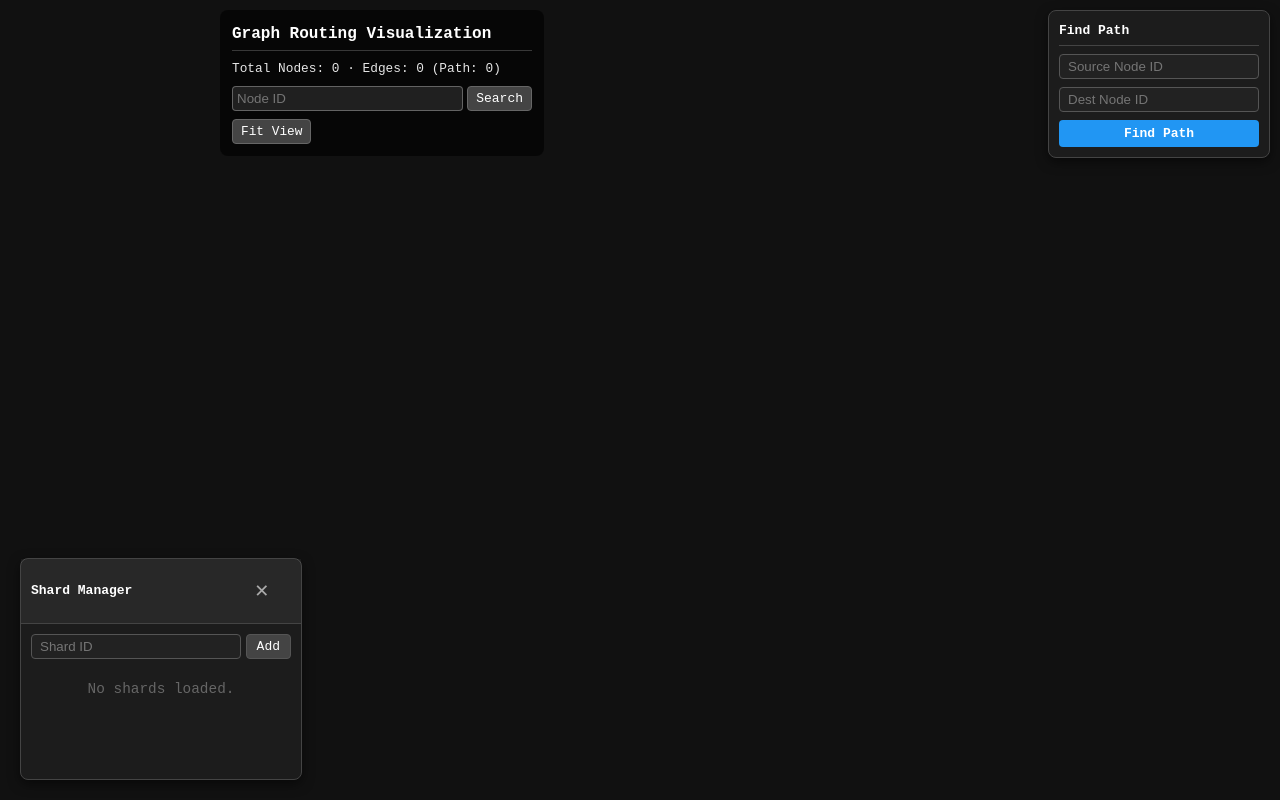
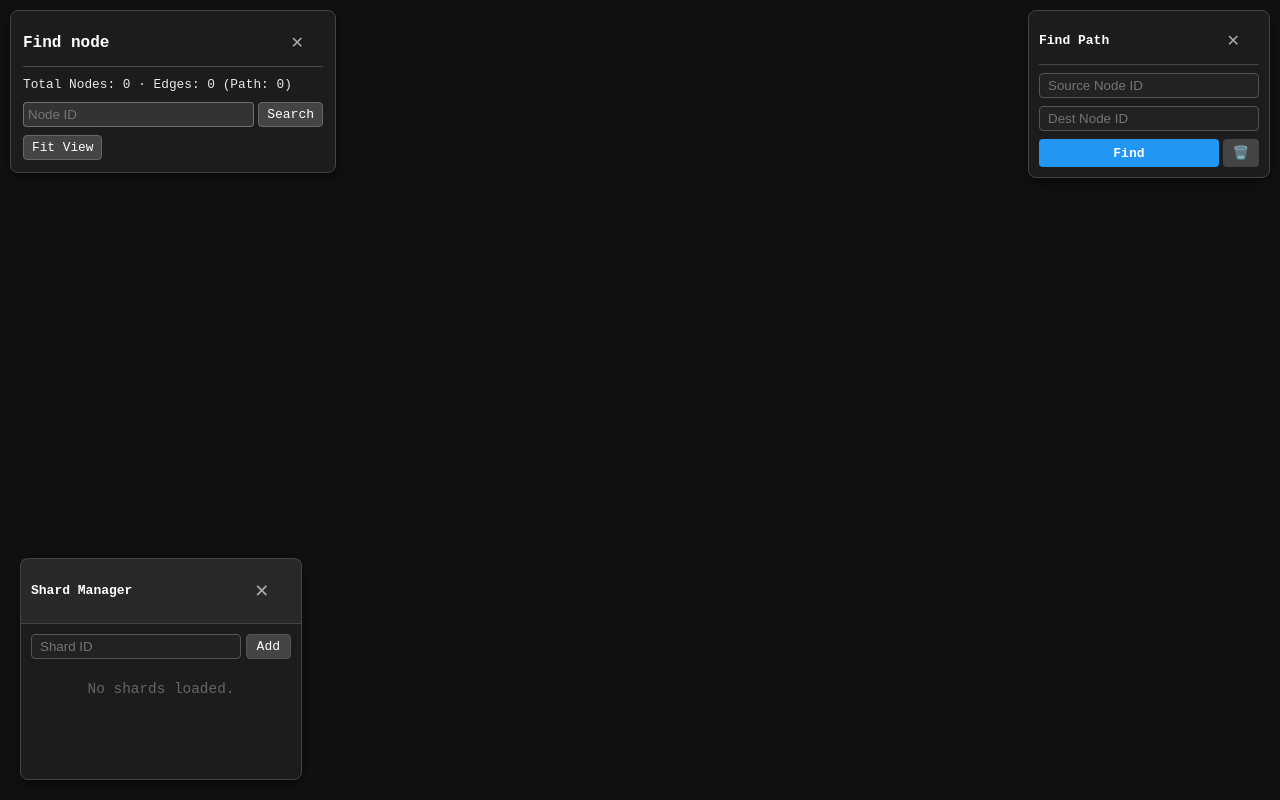
Before and after one commit to czechuuu/distributed-graph-routing, a React app in the folder frontend/: page / in a window 1280 px wide. Built offline with nearby package versions, Linux system fonts and the light colour scheme; the HTML template or start-up script is replaced by a standard one.

Commit message:
qol ui features

```diff
--- a/frontend/src/App.tsx
+++ b/frontend/src/App.tsx
@@ -13,9 +13,14 @@ import { computeContraction } from './domain/pathLogic';
 function App() {
   const [overlayGraph, setOverlayGraph] = useState<OverlayGraph>({ bridges: [], shortcuts: [] });
   const [selectedNode, setSelectedNode] = useState<NodeLocation | null>(null);
-  const [searchId, setSearchId] = useState('');
   const [activePath, setActivePath] = useState<NodeLocation[] | null>(null);
   const [isPathLoading, setIsPathLoading] = useState(false);
+  const [searchId, setSearchId] = useState('');
+
+  // QOL State
+  const [pathSourceId, setPathSourceId] = useState('');
+  const [pathTargetId, setPathTargetId] = useState('');
+  const [isStatsCollapsed, setIsStatsCollapsed] = useState(false);
   const graphRef = useRef<GraphRendererHandle>(null);
 
   // Shard State
@@ -139,54 +144,55 @@ function App() {
     }
   };
 
-  const handleFindPath = async (src: string, dst: string) => {
+  const handleFindPath = async () => {
+    if (!pathSourceId || !pathTargetId) return;
     setIsPathLoading(true);
     try {
-      const path = await providerRef.current.findPath(src, dst);
+      const path = await providerRef.current.findPath(pathSourceId, pathTargetId);
       setActivePath(path);
 
-      // Auto-load & set mode for relevant shards
-      const shardsInPath = new Set(path.map(n => n.shard_id));
-      const needed = Array.from(shardsInPath);
+      // Auto-unhide shards involved in path
+      const involvedShardIds = new Set(path.map(n => n.shard_id));
 
-      // We can't auto-fetch all inside 'setManagedShards' easily with async.
-      // For now, let's just ensure they are managed.
-      // Best effort: switch existing to PATH mode if NONE.
-      setManagedShards(prev => {
-        const next = [...prev];
-        needed.forEach(sid => {
-          const idx = next.findIndex(s => s.id === sid);
-          if (idx >= 0) {
-            // If hidden, switch to PATH
-            if (next[idx].mode === 'NONE') next[idx] = { ...next[idx], mode: 'PATH' };
-          } else {
-            // Add new shard in ALL mode? Or PATH mode?
-            // Let's add in PATH mode to not overwhelm.
-            next.push({ id: sid, mode: 'PATH' });
-            // IMPORTANT: We need to trigger fetch!
-            // This simple set state won't fetch.
-            // We should call handleAddShard logic.
+      // 1. Trigger add for missing shards
+      involvedShardIds.forEach(sid => {
+        const isManaged = managedShards.some(s => s.id === sid);
+        if (!isManaged) {
+          handleAddShard(sid, 'PATH');
         }
       });
-        return next;
-      });
 
-      // Trigger fetches for missing
-      needed.forEach(sid => {
-        if (!shardCache.has(sid)) handleAddShard(sid, 'PATH');
-      });
+      // 2. Switch hidden shards to PATH mode
+      setManagedShards(prev => prev.map(s => {
+        if (involvedShardIds.has(s.id) && s.mode === 'NONE') {
+          return { ...s, mode: 'PATH' };
+        }
+        return s;
+      }));
 
     } catch (e) {
-      alert('Path validation failed or error: ' + e);
+      alert('Error finding path: ' + e);
       setActivePath(null);
     } finally {
       setIsPathLoading(false);
     }
   };
 
+  const handleClearPath = () => {
+    setActivePath(null);
+  };
+
   return (
     <div className="App">
-      <PathControl onFindPath={handleFindPath} isLoading={isPathLoading} />
+      <PathControl
+        sourceId={pathSourceId}
+        targetId={pathTargetId}
+        onSetSource={setPathSourceId}
+        onSetTarget={setPathTargetId}
+        onFindPath={handleFindPath}
+        onClearPath={handleClearPath}
+        isLoading={isPathLoading}
+      />
 
       <GraphRenderer
         ref={graphRef}
@@ -198,38 +204,48 @@ function App() {
         pathEdges={pathEdges}
         pathNodes={pathNodesSet}
       />
-      {/* ... (stats div) ... */}
-      <div style={{
-        /* ... existing style ... */
-        display: 'none' // Optionally hide if reusing new PathControl?
-        // No, keep stats.
+
+      {isStatsCollapsed ? (
+        <button
+          onClick={() => setIsStatsCollapsed(false)}
+          title="Open Stats & Search"
+          style={{
+            position: 'fixed', top: 10, left: 10,
+            background: '#333', color: 'white',
+            border: '1px solid #555', borderRadius: '50%',
+            width: '40px', height: '40px', fontSize: '20px',
+            cursor: 'pointer', zIndex: 9999,
+            display: 'flex', alignItems: 'center', justifyContent: 'center',
+            boxShadow: '0 4px 6px rgba(0,0,0,0.3)'
           }}
         >
-        {/* ... (Searchbox etc) ... */}
-      </div>
-
-      {/* Re-using existing overlays logic implicitly by not deleting it */}
-
+          🔍
+        </button>
+      ) : (
         <div style={{
           position: 'fixed',
           top: 10,
-        left: 220, // Moved to allow PathControl
+          left: 10,
           width: '300px',
           color: 'white',
-        background: 'rgba(0,0,0,0.6)',
+          background: 'rgba(30,30,30,0.95)',
           padding: '12px',
           borderRadius: '8px',
-        pointerEvents: 'none',
-        userSelect: 'none',
           zIndex: 9999,
           backdropFilter: 'blur(4px)',
           fontFamily: 'monospace',
           display: 'flex',
           flexDirection: 'column',
-        gap: '8px'
+          gap: '8px',
+          boxShadow: '0 4px 12px rgba(0,0,0,0.5)',
+          border: '1px solid #444'
         }}>
-        <div style={{ fontWeight: 'bold', fontSize: '1rem', borderBottom: '1px solid rgba(255,255,255,0.2)', paddingBottom: '4px' }}>
-          Graph Routing Visualization
+          <div style={{
+            fontWeight: 'bold', fontSize: '1rem', borderBottom: '1px solid rgba(255,255,255,0.2)', paddingBottom: '4px',
+            display: 'flex', justifyContent: 'space-between', alignItems: 'center'
+          }}>
+            <span>Find node</span>
+            <button onClick={() => setIsStatsCollapsed(true)} style={{ background: 'transparent', border: 'none', color: '#aaa', cursor: 'pointer' }}>✕</button>
           </div>
 
           <div style={{ fontSize: '0.8rem', opacity: 0.9 }}>
@@ -244,25 +260,11 @@ function App() {
               value={searchId}
               onChange={(e) => setSearchId(e.target.value)}
               onKeyDown={(e) => { if (e.key === 'Enter') handleSearch(); }}
-            style={{
-              background: 'rgba(255,255,255,0.1)',
-              border: '1px solid rgba(255,255,255,0.3)',
-              color: 'white',
-              borderRadius: '4px',
-              padding: '4px',
-              flex: 1
-            }}
+              style={{ background: 'rgba(255,255,255,0.1)', border: '1px solid rgba(255,255,255,0.3)', color: 'white', borderRadius: '4px', padding: '4px', flex: 1 }}
             />
             <button
               onClick={handleSearch}
-            style={{
-              background: '#444',
-              color: 'white',
-              border: '1px solid #666',
-              borderRadius: '4px',
-              padding: '4px 8px',
-              cursor: 'pointer'
-            }}
+              style={{ background: '#444', color: 'white', border: '1px solid #666', borderRadius: '4px', padding: '4px 8px', cursor: 'pointer' }}
             >
               Search
             </button>
@@ -270,36 +272,37 @@ function App() {
 
           <button
             onClick={() => graphRef.current?.resetView()}
-          style={{
-            pointerEvents: 'auto',
-            background: '#444',
-            color: 'white',
-            border: '1px solid #666',
-            borderRadius: '4px',
-            padding: '4px 8px',
-            fontSize: '0.8rem',
-            cursor: 'pointer',
-            alignSelf: 'flex-start'
-          }}
+            style={{ background: '#444', color: 'white', border: '1px solid #666', borderRadius: '4px', padding: '4px 8px', fontSize: '0.8rem', cursor: 'pointer', alignSelf: 'flex-start' }}
           >
             Fit View
           </button>
 
           {selectedNode && (
-          <div style={{
-            marginTop: '8px',
-            paddingTop: '8px',
-            borderTop: '1px solid rgba(255,255,255,0.2)',
-            fontSize: '0.85rem'
-          }}>
+            <div style={{ marginTop: '8px', paddingTop: '8px', borderTop: '1px solid rgba(255,255,255,0.2)', fontSize: '0.85rem' }}>
               <div style={{ fontWeight: 'bold', marginBottom: '4px' }}>Selected Node</div>
               <div>ID: {selectedNode.node_id}</div>
               <div>Shard: {selectedNode.shard_id}</div>
               <div>Type: {selectedNode.type}</div>
               <div>Loc: ({selectedNode.x.toFixed(1)}, {selectedNode.y.toFixed(1)})</div>
+
+              <div style={{ display: 'flex', gap: '4px', marginTop: '6px' }}>
+                <button
+                  onClick={() => setPathSourceId(selectedNode.node_id)}
+                  style={{ flex: 1, background: '#2196F3', border: 'none', color: 'white', padding: '2px', borderRadius: '4px', cursor: 'pointer', fontSize: '0.8rem' }}
+                >
+                  Set Src
+                </button>
+                <button
+                  onClick={() => setPathTargetId(selectedNode.node_id)}
+                  style={{ flex: 1, background: '#4CAF50', border: 'none', color: 'white', padding: '2px', borderRadius: '4px', cursor: 'pointer', fontSize: '0.8rem' }}
+                >
+                  Set Dst
+                </button>
+              </div>
             </div>
           )}
         </div>
+      )}
 
       <ShardManager
         shards={managedShards}
--- a/frontend/src/components/PathControl.tsx
+++ b/frontend/src/components/PathControl.tsx
@@ -1,86 +1,111 @@
 import React, { useState } from 'react';
 
 interface PathControlProps {
-    onFindPath: (src: string, dst: string) => void;
+    sourceId: string;
+    targetId: string;
+    onSetSource: (id: string) => void;
+    onSetTarget: (id: string) => void;
+    onFindPath: () => void;
+    onClearPath: () => void;
     isLoading?: boolean;
 }
 
-export const PathControl: React.FC<PathControlProps> = ({ onFindPath, isLoading }) => {
-    const [srcId, setSrcId] = useState('');
-    const [dstId, setDstId] = useState('');
+export const PathControl: React.FC<PathControlProps> = ({
+    sourceId, targetId, onSetSource, onSetTarget, onFindPath, onClearPath, isLoading
+}) => {
+    const [isCollapsed, setIsCollapsed] = useState(false);
 
     const handleSearch = () => {
-        if (srcId.trim() && dstId.trim()) {
-            onFindPath(srcId.trim(), dstId.trim());
+        if (sourceId.trim() && targetId.trim()) {
+            onFindPath();
         }
     };
 
+    if (isCollapsed) {
+        return (
+            <button
+                onClick={() => setIsCollapsed(false)}
+                title="Open Path Finder"
+                style={{
+                    position: 'fixed', top: 10, right: 10,
+                    background: '#333', color: 'white',
+                    border: '1px solid #555', borderRadius: '50%',
+                    width: '40px', height: '40px', fontSize: '20px',
+                    cursor: 'pointer', zIndex: 9999,
+                    display: 'flex', alignItems: 'center', justifyContent: 'center',
+                    boxShadow: '0 4px 6px rgba(0,0,0,0.3)'
+                }}
+            >
+                🗺️
+            </button>
+        );
+    }
+
     return (
         <div style={{
-            position: 'fixed',
-            top: 10,
-            right: 10,
-            background: 'rgba(30,30,30,0.95)',
-            border: '1px solid #444',
-            borderRadius: '8px',
-            padding: '10px',
-            display: 'flex',
-            flexDirection: 'column',
-            gap: '8px',
-            zIndex: 9999,
-            color: 'white',
-            fontFamily: 'monospace',
-            width: '200px',
-            boxShadow: '0 4px 12px rgba(0,0,0,0.5)',
-            backdropFilter: 'blur(4px)'
+            position: 'fixed', top: 10, right: 10,
+            background: 'rgba(30,30,30,0.95)', border: '1px solid #444', borderRadius: '8px',
+            padding: '10px', display: 'flex', flexDirection: 'column', gap: '8px',
+            zIndex: 9999, color: 'white', fontFamily: 'monospace', width: '220px',
+            boxShadow: '0 4px 12px rgba(0,0,0,0.5)', backdropFilter: 'blur(4px)'
         }}>
-            <div style={{ fontWeight: 'bold', borderBottom: '1px solid #444', paddingBottom: '4px' }}>
-                Find Path
+            <div style={{
+                fontWeight: 'bold', borderBottom: '1px solid #444', paddingBottom: '4px',
+                display: 'flex', justifyContent: 'space-between', alignItems: 'center'
+            }}>
+                <span>Find Path</span>
+                <button
+                    onClick={() => setIsCollapsed(true)}
+                    style={{ background: 'transparent', border: 'none', color: '#aaa', cursor: 'pointer', fontSize: '16px' }}
+                >✕</button>
             </div>
 
             <input
                 type="text"
-                value={srcId}
-                onChange={e => setSrcId(e.target.value)}
+                value={sourceId}
+                onChange={e => onSetSource(e.target.value)}
                 placeholder="Source Node ID"
                 style={{
-                    background: '#222',
-                    border: '1px solid #555',
-                    color: 'white',
-                    padding: '4px 8px',
-                    borderRadius: '4px'
+                    background: '#222', border: '1px solid #555', color: 'white',
+                    padding: '4px 8px', borderRadius: '4px'
                 }}
             />
 
             <input
                 type="text"
-                value={dstId}
-                onChange={e => setDstId(e.target.value)}
+                value={targetId}
+                onChange={e => onSetTarget(e.target.value)}
                 placeholder="Dest Node ID"
                 style={{
-                    background: '#222',
-                    border: '1px solid #555',
-                    color: 'white',
-                    padding: '4px 8px',
-                    borderRadius: '4px'
+                    background: '#222', border: '1px solid #555', color: 'white',
+                    padding: '4px 8px', borderRadius: '4px'
                 }}
             />
 
+            <div style={{ display: 'flex', gap: '4px' }}>
                 <button
                     onClick={handleSearch}
                     disabled={isLoading}
                     style={{
+                        flex: 1,
                         background: isLoading ? '#666' : '#2196F3',
-                    border: 'none',
-                    color: 'white',
-                    padding: '6px',
-                    borderRadius: '4px',
-                    cursor: isLoading ? 'wait' : 'pointer',
-                    fontWeight: 'bold'
+                        border: 'none', color: 'white', padding: '6px', borderRadius: '4px',
+                        cursor: isLoading ? 'wait' : 'pointer', fontWeight: 'bold'
                     }}
                 >
-                {isLoading ? 'Searching...' : 'Find Path'}
+                    {isLoading ? '...' : 'Find'}
                 </button>
+                <button
+                    onClick={onClearPath}
+                    title="Clear Path"
+                    style={{
+                        background: '#444', border: 'none', color: 'white',
+                        padding: '6px 10px', borderRadius: '4px', cursor: 'pointer'
+                    }}
+                >
+                    🗑️
+                </button>
+            </div>
         </div>
     );
 };
```
Lines whose indentation alone changed are shown as unchanged.
